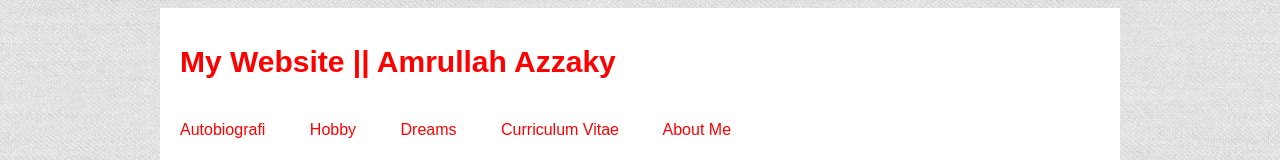
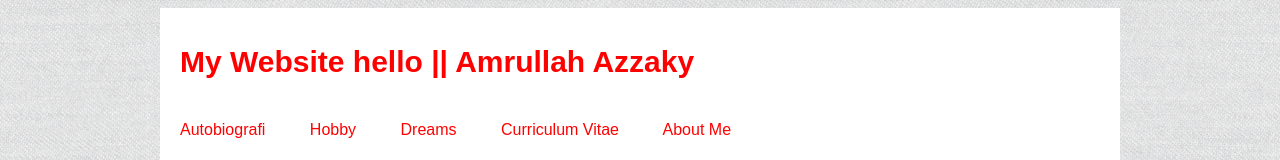
Before and after one commit to clarck77/otobiografi-html-dan-css, a plain HTML site: page index.html in a window 1280 px wide. Shown: the top 160 px of the page. Drawn offline with Linux system fonts and the light colour scheme; grey boxes are pictures that could not be loaded.

Commit message:
html commit

```diff
--- a/index.html
+++ b/index.html
@@ -10,7 +10,7 @@
     <!-- header -->
     <div class="container">
         <div class="header">
-            <h1 class="judul">My Website || Amrullah Azzaky</h1>
+            <h1 class="judul">My Website hello || Amrullah Azzaky</h1>
             <nav class="nav">
                 <a class="nav" href="#autobiografi">Autobiografi</a>
                 <a class="nav" href="#hobby">Hobby</a>
@@ -118,14 +118,11 @@
                     Feel free to reach out if you would like to connect or collaborate...
                 </p>
             </div>
-
         </div>
 
         <!-- footer -->
         <div class="footer">
             <p>&copy; 2024 Amrullah Azzaky. All rights reserved.</p>
-
-
     </div>
 
 </body>
```
